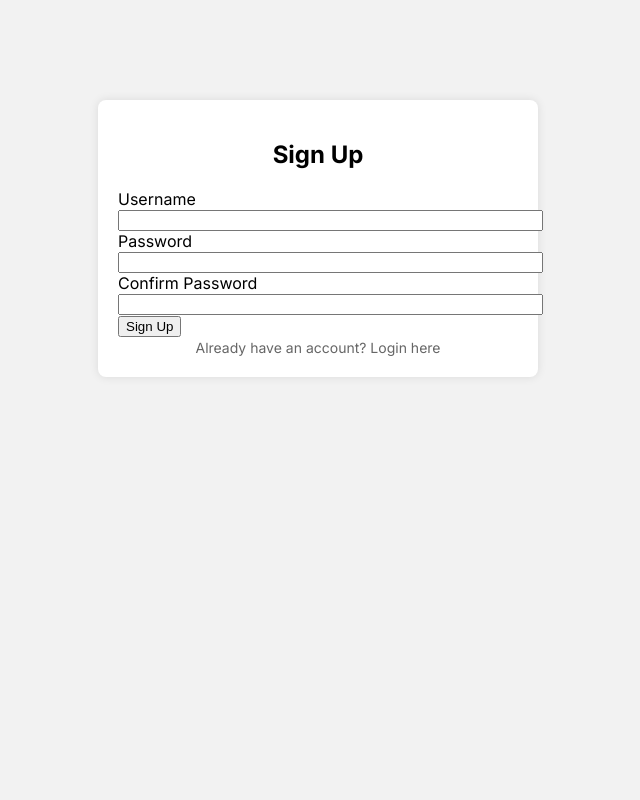
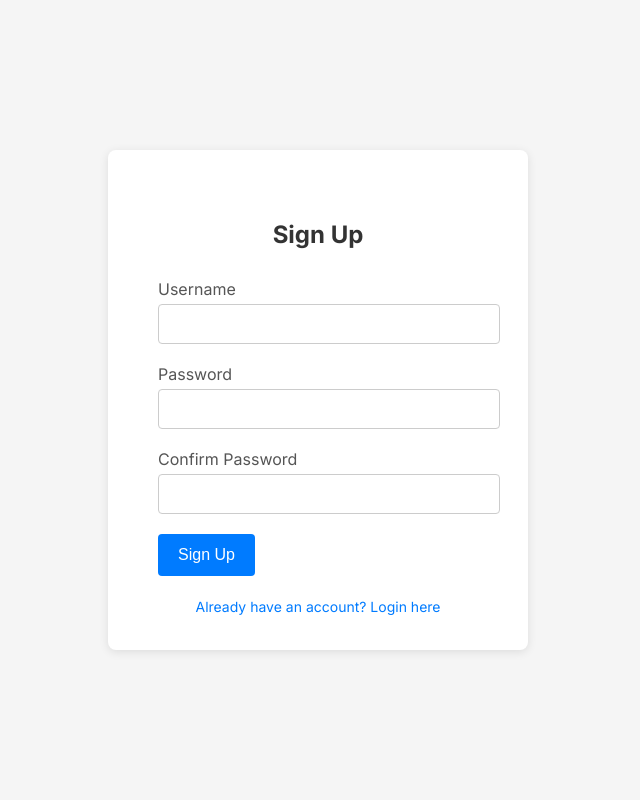
Before and after one commit to spartan24032/Software-Design-Project, a Flask app: page /signup in a window 1280 px wide. Shown: the whole page, without its empty margins (322-962 px from the left). Run offline with Flask 3, Linux system fonts and the light colour scheme.

Commit message:
modified:   flask_app/templates/index.html 	modified:   flask_app/templates/login.html 	modified:   flask_app/templates/signup.html

```diff
--- a/flask_app/templates/signup.html
+++ b/flask_app/templates/signup.html
@@ -7,6 +7,79 @@
     <title>Sign Up Page</title>
     <link href="https://fonts.googleapis.com/css2?family=Inter:wght@400;700&display=swap" rel="stylesheet">
     <link rel="stylesheet" href="../public/css/styles.css">
+    <style>
+body {
+    font-family: 'Inter', sans-serif;
+    margin: 0;
+    padding: 0;
+    background-color: #f5f5f5;
+    display: flex;
+    justify-content: center; /* Center horizontally */
+    align-items: center; /* Center vertically */
+    height: 100vh; /* Full viewport height */
+}
+
+.signup-container {
+    background-color: #fff;
+    border-radius: 8px;
+    box-shadow: 0px 2px 10px rgba(0, 0, 0, 0.1);
+    padding: 50px;
+    width: 320px;
+    text-align: center;
+    height: 50vh; /* Same height as login-container */
+}
+
+.signup-form h2 {
+    margin-bottom: 30px;
+    color: #333;
+}
+
+.form-field {
+    margin-bottom: 20px;
+    text-align: left;
+}
+
+.form-label {
+    display: block;
+    margin-bottom: 5px;
+    color: #555;
+}
+
+.form-input {
+    width: 100%;
+    padding: 10px;
+    border: 1px solid #ccc;
+    border-radius: 4px;
+    font-size: 16px;
+}
+
+.submit {
+    background-color: #007bff;
+    color: #fff;
+    border: none;
+    padding: 12px 20px;
+    border-radius: 4px;
+    cursor: pointer;
+    transition: background-color 0.3s ease;
+    font-size: 16px;
+}
+
+.submit:hover {
+    background-color: #0056b3;
+}
+
+.login-link {
+    color: #007bff;
+    text-decoration: none;
+    font-size: 14px;
+}
+
+.login-link:hover {
+    text-decoration: underline;
+}
+
+
+    </style>
 </head>
 
 <body>
```
Also changed, not shown: flask_app/templates/index.html (+31 -3 lines), flask_app/templates/login.html (+71 -33 lines).
